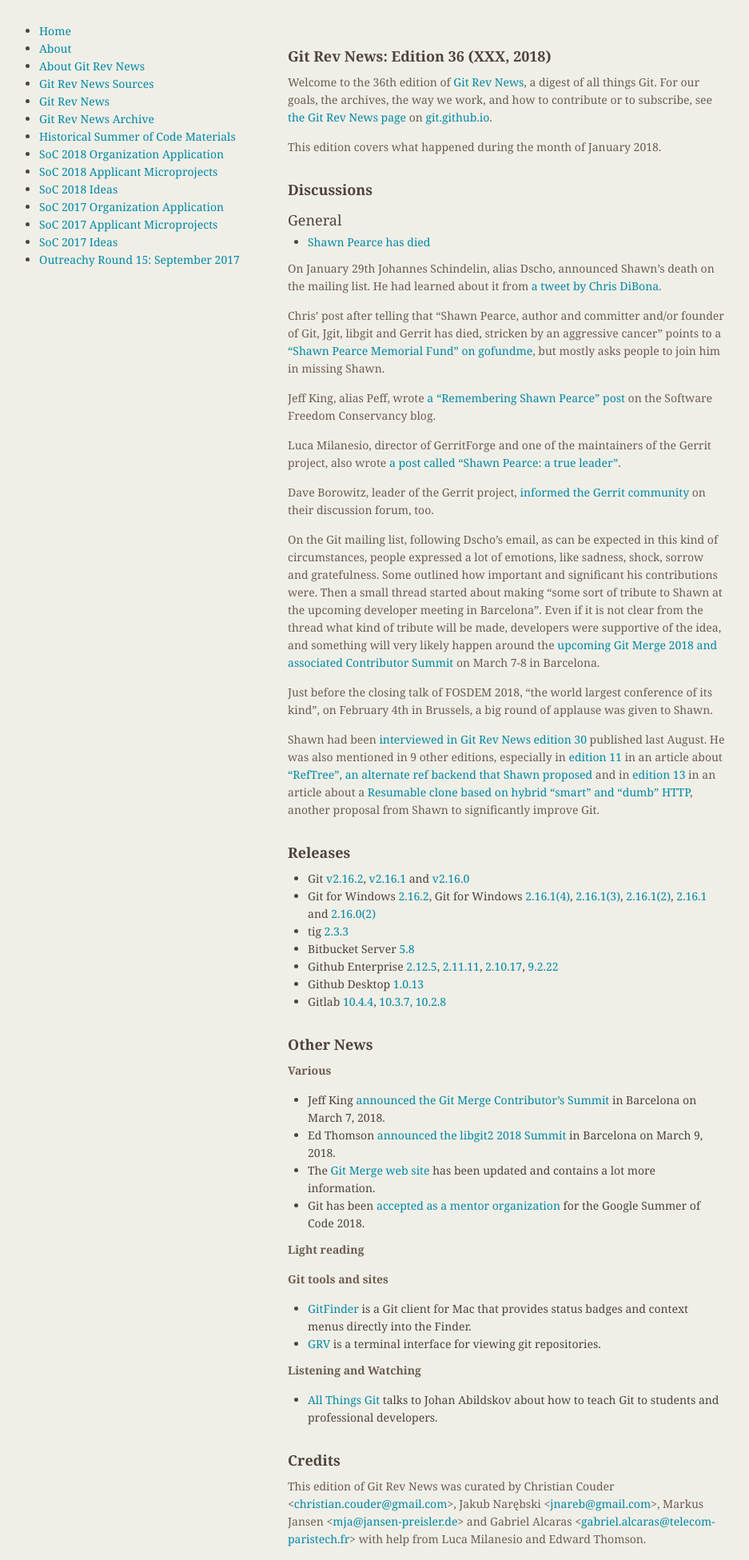
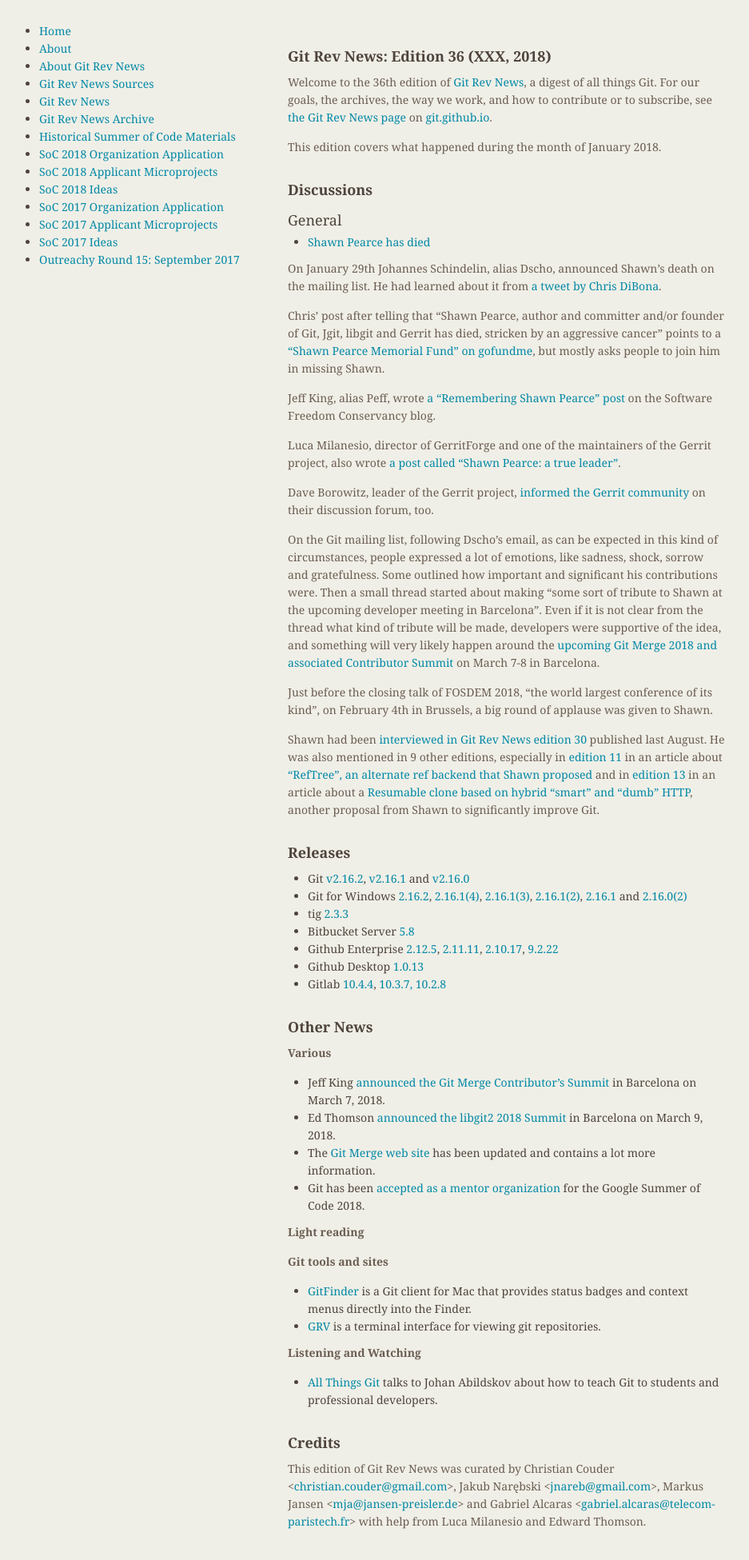
Before and after one commit to git/git.github.io, a Jekyll site: the page built from rev_news/drafts/edition-36.md, in a window 1280 px wide. Shown: the whole page at 80% size, without its empty margins (174-1111 px from the left). Built offline with Jekyll 4.4.1, drawn with Linux system fonts in a browser that asks for light colours; after the commit the page ends 1929 px from its top, so only the background shows below that.

Commit message:
rn-36: avoid repeating 'Git for Windows' twice

```diff
--- a/rev_news/drafts/edition-36.md
+++ b/rev_news/drafts/edition-36.md
@@ -79,7 +79,8 @@
 * Git [v2.16.2](https://public-inbox.org/git/xmqqinaw7rat.fsf@gitster-ct.c.googlers.com),
 [v2.16.1](https://public-inbox.org/git/xmqqy3kqmoax.fsf@gitster.mtv.corp.google.com) and
 [v2.16.0](https://public-inbox.org/git/xmqqfu73r9tf.fsf@gitster.mtv.corp.google.com)
-* Git for Windows [2.16.2](https://github.com/git-for-windows/git/releases/tag/v2.16.2.windows.1), Git for Windows [2.16.1(4)](https://public-inbox.org/git/20180207200157.17672-1-johannes.schindelin@gmx.de),
+* Git for Windows [2.16.2](https://github.com/git-for-windows/git/releases/tag/v2.16.2.windows.1),
+[2.16.1(4)](https://public-inbox.org/git/20180207200157.17672-1-johannes.schindelin@gmx.de),
 [2.16.1(3)](https://public-inbox.org/git/20180206153802.14064-1-johannes.schindelin@gmx.de),
 [2.16.1(2)](https://public-inbox.org/git/0MFuWk-1eTyyv270g-00EthZ@mail.gmx.com),
 [2.16.1](https://public-inbox.org/git/20180122170959.12528-1-johannes.schindelin@gmx.de) and
```
